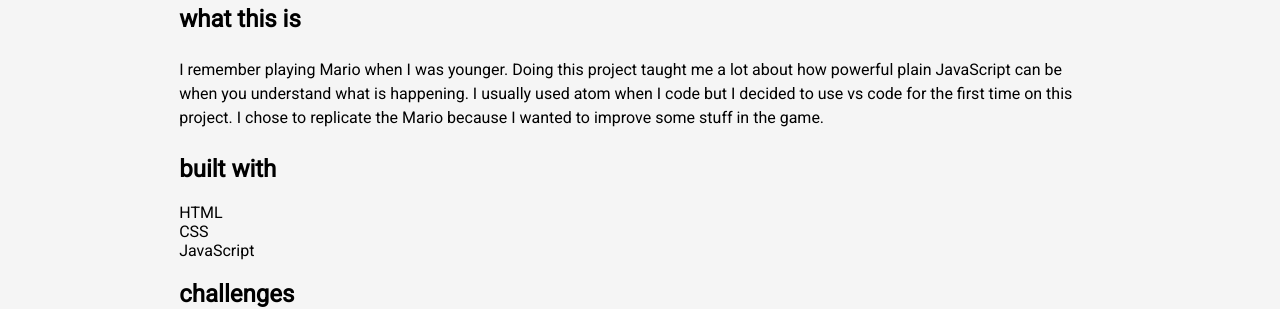
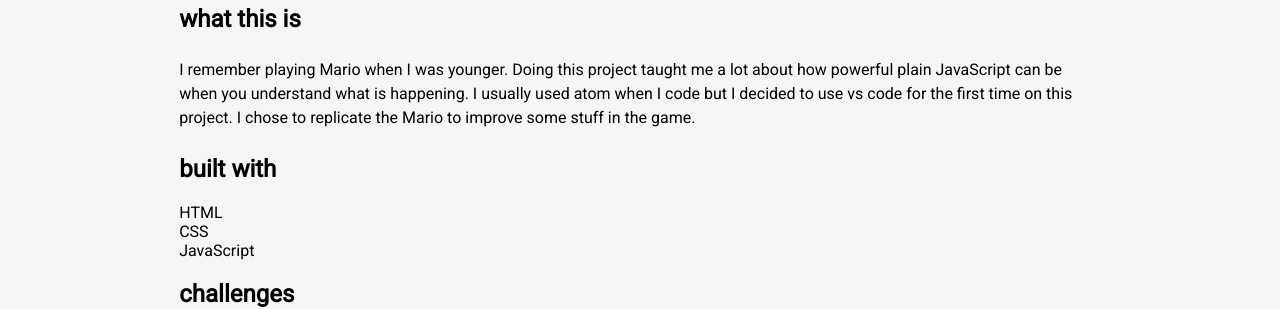
Before and after one commit to colorlessenergy/portfolio, a Jekyll site: the page built from _projects/mario-game.md, in a window 1280 px wide. Shown: the part 642-951 px from the top of the page. Built offline with Jekyll 4.4.1, drawn with Linux system fonts in a browser that asks for light colours.

Commit message:
update width of content and change some wording in proj

```diff
--- a/_layouts/project.html
+++ b/_layouts/project.html
@@ -6,7 +6,7 @@
 
 <div class="contain-proj">
   <section class="proj">
-    <div>
+    <div class="proj__contain">
       {{ content }}
     </div>
   </section>
--- a/_projects/mario-game.md
+++ b/_projects/mario-game.md
@@ -19,7 +19,7 @@
 the arrows keys to move and jump. -->
 
 I remember playing Mario when I was younger. Doing this project taught me a lot about how powerful plain JavaScript can be when you understand what is happening. I usually
-used atom when I code but I decided to use vs code for the first time on this project. I chose to replicate the Mario because I wanted to improve some stuff in the game.
+used atom when I code but I decided to use vs code for the first time on this project. I chose to replicate the Mario to improve some stuff in the game.
 
 ## built with
 
--- a/css/layout.css
+++ b/css/layout.css
@@ -81,6 +81,10 @@
   width: 100%;
 }
 
+.proj__contain {
+  width: 100%;
+}
+
 .proj p {
   line-height: 1.5;
   margin: 25px 0;
```
Also changed, not shown: 7 other files.
